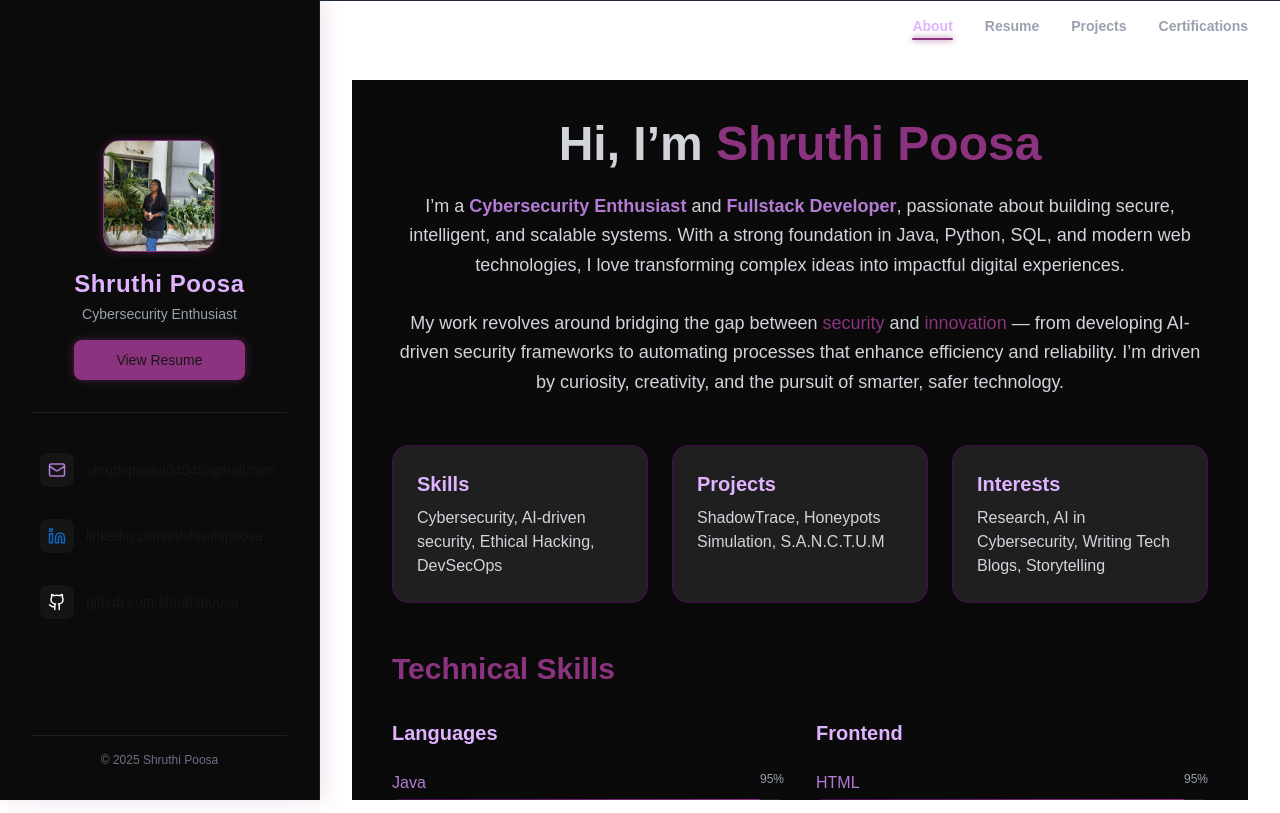
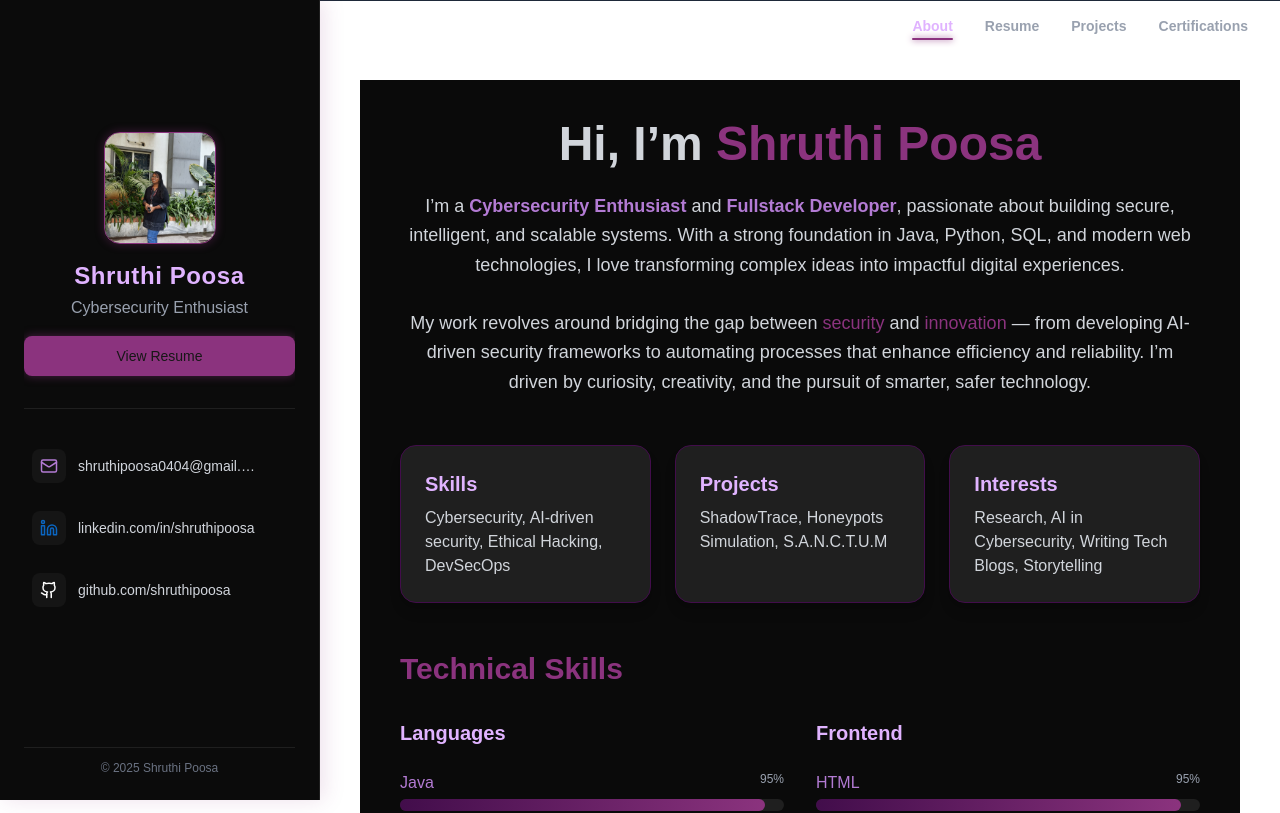
Before and after one commit to Shruthipoosa04/Shruthi-s-Portfolio, a Next.js app: page / in a window 1280 px wide. Shown: the top 813 px of the page. Built offline with nearby package versions, Linux system fonts and the light colour scheme.

Commit message:
modified commit

```diff
--- a/app/components/ProjectCard.tsx
+++ b/app/components/ProjectCard.tsx
@@ -36,48 +36,44 @@ export default function ProjectCard({
     setCurrentIndex((prev) => (prev + 1) % screenshots.length);
   };
 
- const prevScreenshot = (e: React.MouseEvent<HTMLButtonElement>) => {
+  const prevScreenshot = (e: React.MouseEvent<HTMLButtonElement>) => {
     e.stopPropagation();
     setCurrentIndex((prev) => (prev - 1 + screenshots.length) % screenshots.length);
   };
 
   return (
     <>
-      {/* Card Wrapper */}
+      {/* Card Container */}
       <div className="flex justify-center items-stretch w-full">
         <motion.div
           whileHover={{ y: -5, scale: 1.02 }}
           transition={{ duration: 0.25 }}
-          className="rounded-2xl shadow-lg border overflow-hidden cursor-pointer flex flex-col w-full sm:w-72 md:w-80 lg:w-96 h-full"
-          style={{
-            backgroundColor: colors.mainBg,
-            borderColor: colors.border,
-          }}
+          className="flex flex-col w-full sm:w-[90%] md:w-[80%] lg:w-[360px] xl:w-[380px] bg-[#0a0a0a] border border-[#420D4B] rounded-2xl shadow-lg overflow-hidden cursor-pointer transition-all"
           onClick={() => screenshots.length > 0 && setShowGallery(true)}
         >
-          {/* Image Section (fixed aspect ratio for consistency) */}
-          <div className="aspect-[4/3] w-full overflow-hidden flex items-center justify-center bg-black/40">
+          {/* Image Section */}
+          <div className="w-full aspect-[4/3] overflow-hidden bg-black/40 flex items-center justify-center">
             <img
               src={image}
               alt={title}
               className="w-full h-full object-cover transition-transform duration-300 hover:scale-105"
               onError={(e) => {
-                e.currentTarget.src = "/projects/placeholder.png"; // fallback if image fails
+                e.currentTarget.src = "/projects/placeholder.png";
               }}
             />
           </div>
 
-          {/* Content Section */}
-          <div className="p-5 flex flex-col flex-1 justify-between text-center">
+          {/* Content */}
+          <div className="flex flex-col flex-1 justify-between p-5 text-center">
             <div>
               <h3
-                className="text-lg sm:text-xl font-semibold mb-2"
+                className="text-lg sm:text-xl font-semibold mb-2 leading-tight"
                 style={{ color: colors.heading }}
               >
                 {title}
               </h3>
               <p
-                className="text-sm leading-relaxed mb-4 line-clamp-3"
+                className="text-sm sm:text-base leading-relaxed mb-4 line-clamp-3"
                 style={{ color: colors.subText }}
               >
                 {description}
@@ -85,7 +81,7 @@ export default function ProjectCard({
             </div>
 
             {/* Action Buttons */}
-            <div className="flex gap-3 justify-center mt-auto">
+            <div className="flex gap-3 justify-center mt-auto flex-wrap">
               {repo && (
                 <a
                   href={repo}
@@ -125,13 +121,13 @@ export default function ProjectCard({
       <AnimatePresence>
         {showGallery && (
           <motion.div
-            className="fixed inset-0 bg-black bg-opacity-90 flex items-center justify-center z-50"
+            className="fixed inset-0 bg-black bg-opacity-90 flex items-center justify-center z-50 p-4"
             initial={{ opacity: 0 }}
             animate={{ opacity: 1 }}
             exit={{ opacity: 0 }}
             onClick={() => setShowGallery(false)}
           >
-            <div className="relative max-w-3xl w-full p-4">
+            <div className="relative max-w-4xl w-full">
               <img
                 src={screenshots[currentIndex]}
                 alt={`${title} screenshot`}
@@ -141,7 +137,7 @@ export default function ProjectCard({
               {screenshots.length > 1 && (
                 <>
                   <button
-                    className="absolute left-0 top-1/2 -translate-y-1/2 px-4 py-2 rounded-l text-[#E0B3FF]"
+                    className="absolute left-2 top-1/2 -translate-y-1/2 px-3 py-2 rounded-l text-[#E0B3FF] text-3xl font-bold"
                     style={{
                       background: `linear-gradient(to right, ${colors.gradientStart}, ${colors.gradientEnd})`,
                     }}
@@ -151,7 +147,7 @@ export default function ProjectCard({
                   </button>
 
                   <button
-                    className="absolute right-0 top-1/2 -translate-y-1/2 px-4 py-2 rounded-r text-[#E0B3FF]"
+                    className="absolute right-2 top-1/2 -translate-y-1/2 px-3 py-2 rounded-r text-[#E0B3FF] text-3xl font-bold"
                     style={{
                       background: `linear-gradient(to left, ${colors.gradientStart}, ${colors.gradientEnd})`,
                     }}
--- a/app/components/Sidebar.tsx
+++ b/app/components/Sidebar.tsx
@@ -28,25 +28,36 @@ export default function Sidebar() {
   ];
 
   return (
-    <aside className="hidden md:flex flex-col w-80 fixed h-full bg-[#0b0b0b] border-r border-[#1f1f1f] shadow-[4px_0_20px_rgba(139,51,126,0.15)] z-50 p-8">
-
-      {/* Content Wrapper - Vertically Centered */}
-      <div className="flex flex-col items-center justify-center flex-1 space-y-8">
+    <aside
+      className="
+        hidden md:flex flex-col
+        fixed left-0 top-0 h-full
+        bg-[#0b0b0b] border-r border-[#1f1f1f]
+        shadow-[4px_0_20px_rgba(139,51,126,0.15)]
+        z-50 p-6
+        w-72 xl:w-80
+      "
+    >
+      {/* Main Content (scroll-safe wrapper) */}
+      <div className="flex flex-col flex-1 items-center justify-center space-y-8 overflow-y-auto scrollbar-none">
 
         {/* Profile Section */}
-        <div className="flex flex-col items-center">
-          <div className="w-28 h-28 rounded-2xl overflow-hidden border border-[#8B337E] shadow-[0_0_10px_rgba(139,51,126,0.4)]">
+        <div className="flex flex-col items-center text-center w-full">
+          <div className="w-24 h-24 xl:w-28 xl:h-28 rounded-2xl overflow-hidden border border-[#8B337E] shadow-[0_0_10px_rgba(139,51,126,0.4)]">
             <img
               src="/profile.jpg"
               alt="Shruthi Poosa"
-              className="object-cover w-full h-full"
+              className="w-full h-full object-cover"
+              onError={(e) => {
+                e.currentTarget.src = "/profile-fallback.png";
+              }}
             />
           </div>
 
-          <h2 className="text-2xl font-semibold mt-4 text-[#E0B3FF] tracking-wide text-center">
+          <h2 className="text-xl xl:text-2xl font-semibold mt-4 text-[#E0B3FF] tracking-wide">
             Shruthi Poosa
           </h2>
-          <p className="text-sm text-gray-400 mt-1 mb-4 text-center">
+          <p className="text-sm xl:text-base text-gray-400 mt-1 mb-4">
             Cybersecurity Enthusiast
           </p>
 
@@ -54,7 +65,13 @@ export default function Sidebar() {
           <a
             href="resume/Shruthipoosa.pdf"
             target="_blank"
-            className="w-full text-center bg-[#8B337E] hover:bg-[#A852B0] text-sm font-medium py-2.5 rounded-lg transition-all duration-300 shadow-[0_0_10px_rgba(139,51,126,0.5)] hover:shadow-[0_0_20px_rgba(139,51,126,0.6)]"
+            rel="noopener noreferrer"
+            className="
+              w-full text-center bg-[#8B337E] hover:bg-[#A852B0]
+              text-sm font-medium py-2.5 rounded-lg
+              transition-all duration-300 shadow-[0_0_10px_rgba(139,51,126,0.5)]
+              hover:shadow-[0_0_20px_rgba(139,51,126,0.6)]
+            "
           >
             View Resume
           </a>
@@ -64,23 +81,30 @@ export default function Sidebar() {
         <div className="border-t border-[#1f1f1f] w-full"></div>
 
         {/* Contact / Social Links */}
-        <div className="flex flex-col gap-4 w-full">
+        <div className="flex flex-col gap-3 w-full">
           {socialLinks.map((social, index) => (
             <a
               key={index}
               href={social.href}
               target="_blank"
               rel="noopener noreferrer"
-              className="flex items-center gap-3 px-2 py-2 rounded-lg transition-all duration-300 hover:scale-105 hover:bg-gradient-to-r hover:from-[#420D4B] hover:to-[#8B337E] hover:text-white"
+              className="
+                flex items-center gap-3 px-2 py-2 rounded-lg
+                transition-all duration-300
+                hover:scale-[1.02] hover:bg-gradient-to-r
+                hover:from-[#420D4B] hover:to-[#8B337E] hover:text-white
+              "
               title={social.label}
             >
               <div
-                className="p-2 rounded-lg flex items-center justify-center"
+                className="p-2 rounded-lg flex items-center justify-center shrink-0"
                 style={{ backgroundColor: "#151515" }}
               >
                 {React.cloneElement(social.icon, { color: social.color })}
               </div>
-              <span className="text-sm truncate">
+
+              {/* Responsive Truncation with Tooltip */}
+              <span className="text-sm truncate text-gray-300 w-[150px] xl:w-[180px]">
                 {social.label === "Email"
                   ? "shruthipoosa0404@gmail.com"
                   : social.href.replace(/https?:\/\/(www\.)?/, "")}
@@ -91,7 +115,7 @@ export default function Sidebar() {
       </div>
 
       {/* Footer */}
-      <div className="text-center text-xs text-gray-500 border-t border-[#1f1f1f] pt-4">
+      <div className="text-center text-xs text-gray-500 border-t border-[#1f1f1f] pt-3 mt-6">
         © {currentYear} Shruthi Poosa
       </div>
     </aside>
--- a/app/layout.tsx
+++ b/app/layout.tsx
@@ -9,31 +9,29 @@ export default function RootLayout({ children }: { children: React.ReactNode })
     { name: "Resume", href: "/resume" },
     { name: "Projects", href: "/projects" },
     { name: "Certifications", href: "/certifications" },
-    //{ name: "Gallery", href: "/gallery" },
-    // Add all sidebar + navbar links here
   ];
 
   return (
     <html lang="en">
-      <body className="bg-black text-white flex">
-        {/* Desktop Sidebar */}
-        <aside className="hidden md:block w-[320px] fixed top-0 left-0 h-full bg-[#0e0e0e] border-r border-gray-800 z-50">
+      <body className="bg-[#0a0a0a] text-white flex flex-col min-h-screen overflow-x-hidden">
+        {/* ✅ Mobile Navigation */}
+        <MobileNav links={links} />
+
+        {/* ✅ Desktop Sidebar */}
+        <aside className="hidden md:flex fixed top-0 left-0 w-[320px] h-screen bg-[#0e0e0e] border-r border-gray-800 z-50">
           <Sidebar />
         </aside>
 
-        {/* Mobile Sidebar Toggle */}
-        <MobileNav links={links} />
-
-        {/* Main Section */}
-        <div className="flex-1 md:ml-[320px]">
+        {/* ✅ Main Layout */}
+        <div className="flex-1 flex flex-col md:ml-[320px] min-h-screen transition-all duration-300">
           {/* Navbar */}
-          <nav className="fixed top-0 left-0 md:left-[320px] right-0 bg-[#0e0e0e] border-b border-gray-800 z-40">
+          <nav className="fixed top-0 left-0 md:left-[320px] right-0 bg-[#0e0e0e]/95 border-b border-gray-800 z-40 backdrop-blur-md">
             <Navbar />
           </nav>
 
           {/* Main Content */}
-          <main className="pt-[80px] px-8 overflow-y-auto h-screen scrollbar-thin scrollbar-thumb-gray-700">
-            {children}
+          <main className="pt-[80px] px-6 md:px-10 pb-10 flex-1 overflow-y-auto scrollbar-thin scrollbar-thumb-gray-700 scrollbar-track-transparent">
+            <div className="max-w-6xl mx-auto w-full">{children}</div>
           </main>
         </div>
       </body>
```
